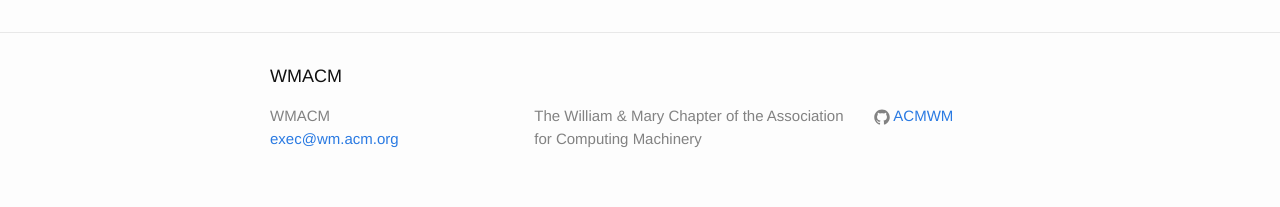
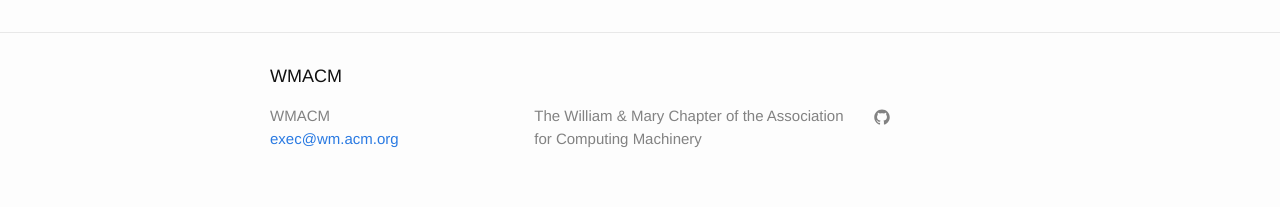
Before and after one commit to ACMWM/acmwm.github.io, a Jekyll site: the page built from _pages/membership.md, in a window 1280 px wide. Shown: the part 1023-1230 px from the top of the page. Built offline with Jekyll 4.4.1, drawn with Linux system fonts in a browser that asks for light colours.

Commit message:
icon-github: Remove username

```diff
--- a/_includes/icon-github.html
+++ b/_includes/icon-github.html
@@ -1 +1 @@
-<a href="https://github.com/{{ include.username }}"><span class="icon icon--github">{% include icon-github.svg %}</span><span class="username">{{ include.username }}</span></a>
+<a href="https://github.com/{{ include.username }}"><span class="icon icon--github">{% include icon-github.svg %}</span></a>
```
